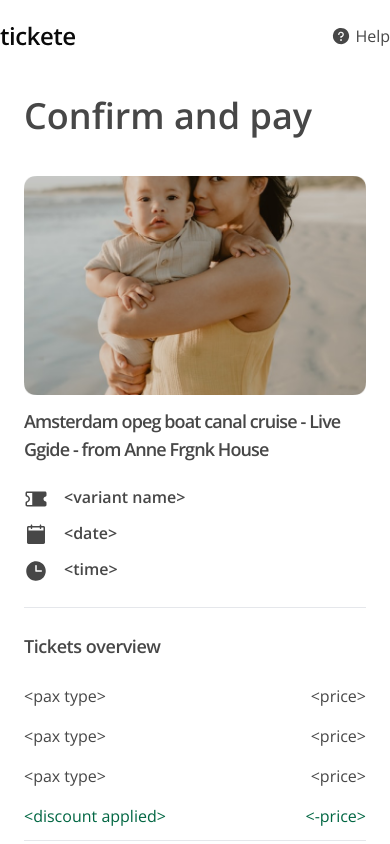
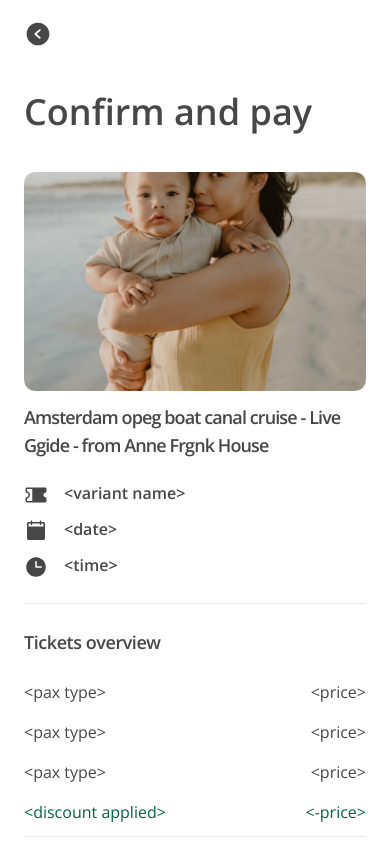
Before and after one commit to Rrhul0/checkout-page, a Next.js app: page / in a window 390 px wide. Shown: the top 844 px of the page. Built offline with nearby package versions, Linux system fonts and the light colour scheme.

Commit message:
fixed header by adding back button for small screen devices

```diff
--- a/components/header.tsx
+++ b/components/header.tsx
@@ -1,18 +1,26 @@
 import logo from '@/public/logo.svg'
 import questionMark from '@/public/question-mark.svg'
 import Image from 'next/image'
+import backImage from '@/public/back.svg'
 
 export default function Header() {
 	return (
-		<header className='flex justify-between py-6'>
+		<header className='flex justify-between py-5 md:py-6 px-6 sm:px-16 md:px-0'>
 			<Image
 				src={logo}
 				alt='tickete'
 				width={76}
 				height={24}
 				priority
+				className='hidden md:block'
 			/>
-			<div className='flex gap-1'>
+			<Image
+				src={backImage}
+				alt='back'
+				width={28}
+				height={28}
+			/>
+			<div className='gap-1 hidden md:flex'>
 				<Image
 					src={questionMark}
 					alt={'?'}
```
Also changed, not shown: public/back.svg (added).
